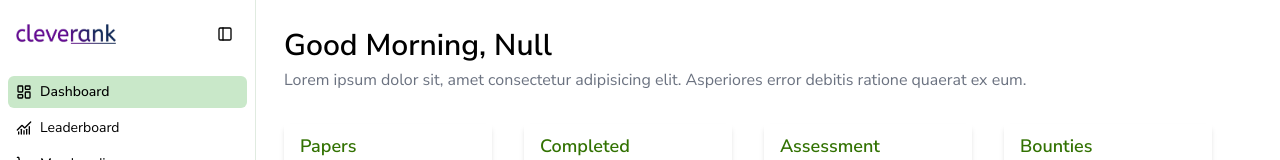
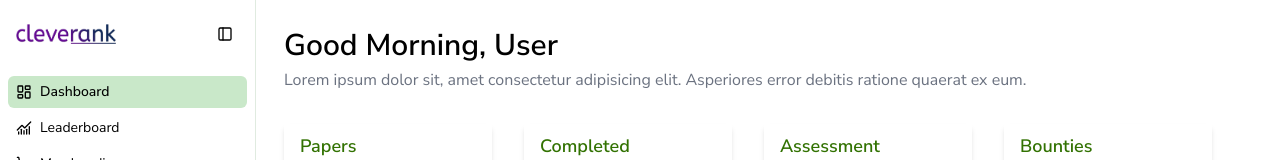
Before and after one commit to Abhishekkhare77/cleverank-frontend, a Next.js app: page /dashboard in a window 1280 px wide. Shown: the top 160 px of the page. Built offline with nearby package versions, Linux system fonts and the light colour scheme.

Commit message:
modified:   src/app/(pages)/dashboard/page.js

```diff
--- a/src/app/(pages)/dashboard/page.js
+++ b/src/app/(pages)/dashboard/page.js
@@ -5,7 +5,7 @@ const page = () => {
   return (
     <div className="py-4 px-2">
       <div>
-        <h1 className="text-3xl font-semibold">Good Morning, Null</h1>
+        <h1 className="text-3xl font-semibold">Good Morning, User</h1>
         <p className="my-1 text-gray-500">
           Lorem ipsum dolor sit, amet consectetur adipisicing elit. Asperiores
           error debitis ratione quaerat ex eum.
@@ -21,7 +21,9 @@ const page = () => {
           </div>
           <div className="h-[120px] w-52 shadow-md">
             <div className="py-2 px-4 flex">
-              <h1 className="text-[#327202] font-semibold text-lg ">Completed</h1>
+              <h1 className="text-[#327202] font-semibold text-lg ">
+                Completed
+              </h1>
             </div>
             <div className="w-full flex items-center justify-start px-4 text-5xl font-bold bg-gradient-to-r from-[#59C009] to-[#295A04] text-transparent bg-clip-text">
               3
@@ -29,7 +31,9 @@ const page = () => {
           </div>
           <div className="h-[120px] w-52 shadow-md">
             <div className="py-2 px-4 flex">
-              <h1 className="text-[#327202] font-semibold text-lg ">Assessment</h1>
+              <h1 className="text-[#327202] font-semibold text-lg ">
+                Assessment
+              </h1>
             </div>
             <div className="w-full flex items-center justify-start px-4 text-5xl font-bold bg-gradient-to-r from-[#59C009] to-[#295A04] text-transparent bg-clip-text">
               2
@@ -37,7 +41,9 @@ const page = () => {
           </div>
           <div className="h-[120px] w-52 shadow-md">
             <div className="py-2 px-4 flex">
-              <h1 className="text-[#327202] font-semibold text-lg ">Bounties</h1>
+              <h1 className="text-[#327202] font-semibold text-lg ">
+                Bounties
+              </h1>
             </div>
             <div className="w-full flex items-center justify-start px-4 text-5xl font-bold bg-gradient-to-r from-[#59C009] to-[#295A04] text-transparent bg-clip-text">
               79
```
